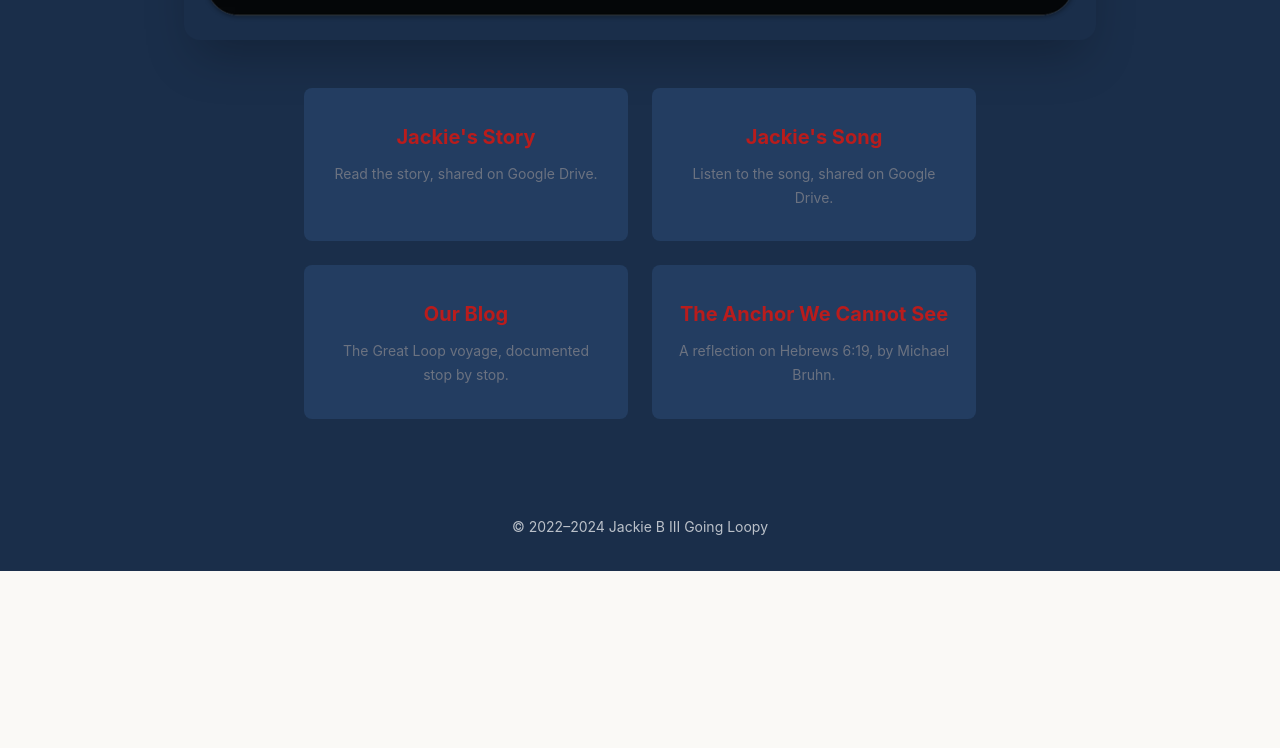
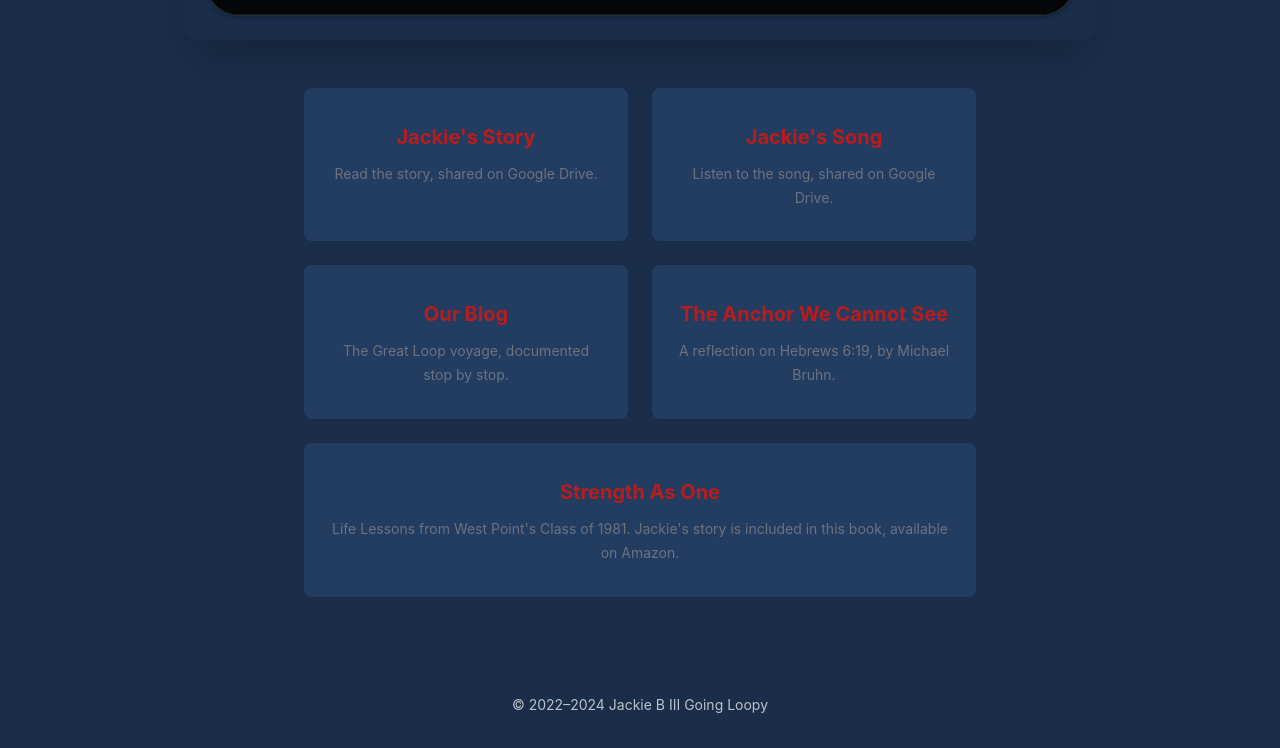
Before and after one commit to ZoomMimi/jackieb3, an Astro site: page / in a window 1280 px wide. Shown: the part 821-1569 px from the top of the page. Before the commit the page ends 1392 px from the top, so only its background shows below. Built offline with nearby package versions, Linux system fonts and the light colour scheme; Astro itself is replaced by a stand-in of ours.

Commit message:
feat: add Strength As One book as fifth home page link
Co-Authored-By: Claude Opus 5.5 <noreply@anthropic.com>

```diff
--- a/src/pages/index.astro
+++ b/src/pages/index.astro
@@ -25,6 +25,13 @@ const choices = [
     description: 'A reflection on Hebrews 6:19, by Michael Bruhn.',
     href: '/the-anchor-we-cannot-see.pdf',
     external: true,
+  },
+  {
+    title: 'Strength As One',
+    description: "Life Lessons from West Point's Class of 1981. Jackie's story is included in this book, available on Amazon.",
+    href: 'https://www.amazon.com/dp/B0HBS1SCM4',
+    external: true,
+    wide: true,
   },
 ];
 ---
@@ -61,7 +68,10 @@ const choices = [
             href={choice.href}
             target={choice.external ? '_blank' : undefined}
             rel={choice.external ? 'noopener noreferrer' : undefined}
-            class="block bg-[#233d61] rounded-lg px-6 py-8 no-underline hover:bg-[#2c4a75] focus-visible:ring-2 focus-visible:ring-brass focus-visible:outline-none transition-colors"
+            class:list={[
+              'block bg-[#233d61] rounded-lg px-6 py-8 no-underline hover:bg-[#2c4a75] focus-visible:ring-2 focus-visible:ring-brass focus-visible:outline-none transition-colors',
+              choice.wide && 'md:col-span-2',
+            ]}
           >
             <h2 class="font-inter font-bold text-[20px] text-brass mb-2">
               {choice.title}
```
